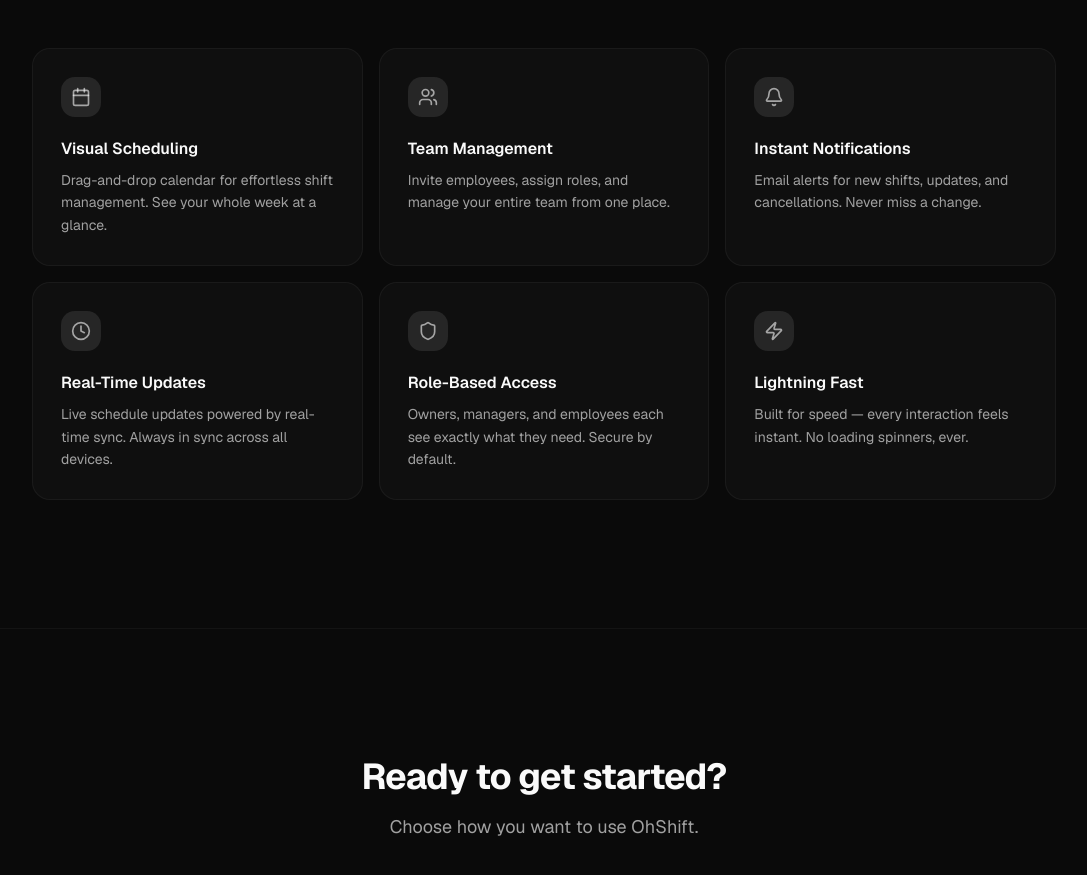
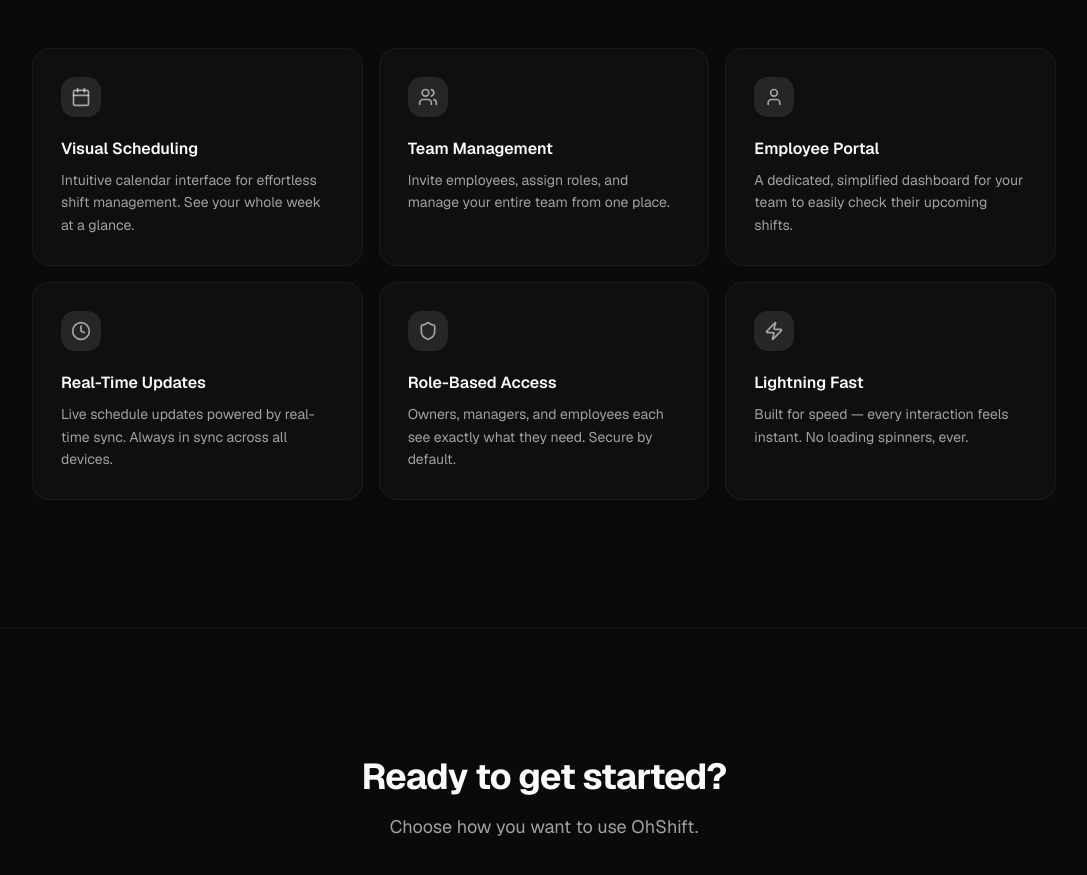
Before and after one commit to allenjohn07/OhShift, a Next.js app: page / in a window 1280 px wide. Shown: the part 1280-2155 px from the top of the page, without its empty margins (96-1183 px from the left). Built offline with nearby package versions, Linux system fonts and the light colour scheme; no server answers.

Commit message:
chore(landing): update features list to reflect actual implemented functionality

```diff
--- a/src/app/page.tsx
+++ b/src/app/page.tsx
@@ -4,7 +4,6 @@ import {
   Clock,
   Users,
   Calendar,
-  Bell,
   Shield,
   Zap,
   ChevronRight,
@@ -19,7 +18,7 @@ const features = [
     icon: Calendar,
     title: "Visual Scheduling",
     description:
-      "Drag-and-drop calendar for effortless shift management. See your whole week at a glance.",
+      "Intuitive calendar interface for effortless shift management. See your whole week at a glance.",
   },
   {
     icon: Users,
@@ -28,10 +27,10 @@ const features = [
       "Invite employees, assign roles, and manage your entire team from one place.",
   },
   {
-    icon: Bell,
-    title: "Instant Notifications",
+    icon: User,
+    title: "Employee Portal",
     description:
-      "Email alerts for new shifts, updates, and cancellations. Never miss a change.",
+      "A dedicated, simplified dashboard for your team to easily check their upcoming shifts.",
   },
   {
     icon: Clock,
```
